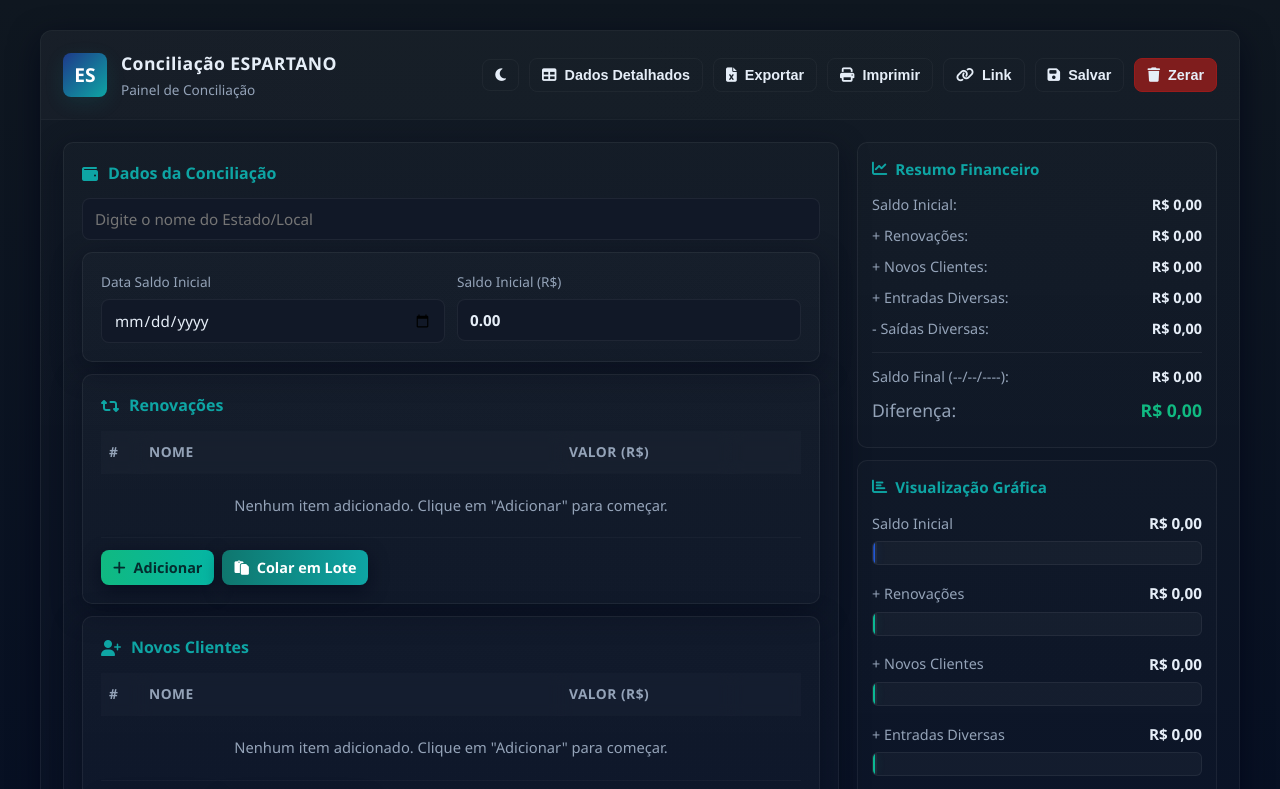
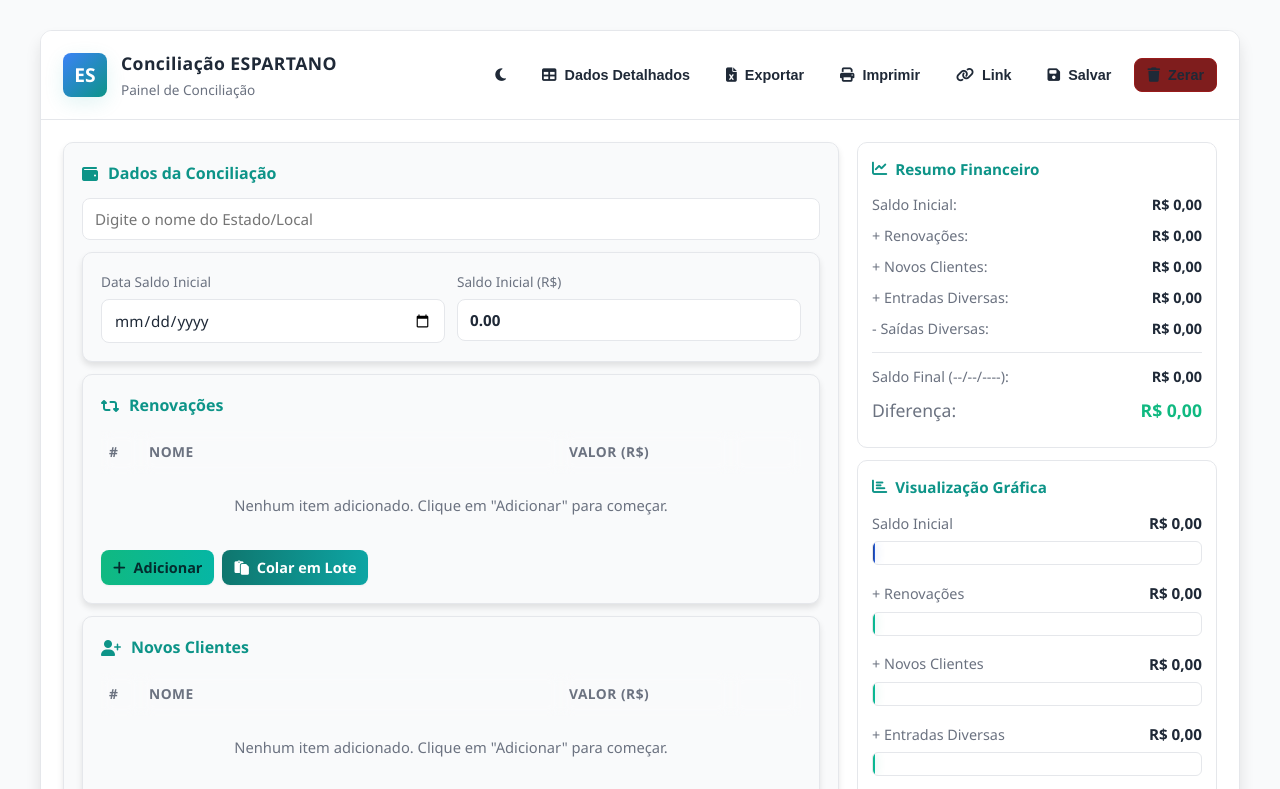
Before and after one commit to llandrade12/Concilia-o-, a plain HTML site: page index.html in a window 1280 px wide. Both pictures are taken after a click on the button "Alternar Tema". Shown: the top 789 px of the page. Drawn offline with Linux system fonts and the light colour scheme.

Commit message:
Implement light theme styles in styles.css
Added light theme support with new CSS variables and styles.

```diff
--- a/styles.css
+++ b/styles.css
@@ -15,6 +15,22 @@
   --transition: all 0.3s cubic-bezier(0.4, 0, 0.2, 1);
 }
 
+.light-theme {
+  --bg: #f9fafb; /* Fundo branco muito suave */
+  --card: #ffffff; /* Fundo dos painéis branco */
+  --muted: #6b7280; /* Texto secundário */
+  --accent: #0d9488; /* Cor de destaque (mantida) */
+  --primary: #3b82f6; /* Azul mais suave */
+  --danger: #dc2626; /* Vermelho */
+  --success: #10b981; /* Verde */
+  --glass: rgba(0, 0, 0, 0.01);
+  --border: #e5e7eb; /* Borda clara */
+  --white: #1f2937; /* Texto principal escuro */
+  --shadow-sm: 0 1px 2px rgba(0, 0, 0, 0.05);
+  --shadow-md: 0 4px 6px rgba(0, 0, 0, 0.1);
+  --shadow-lg: 0 10px 15px rgba(0, 0, 0, 0.1);
+}
+
 *,
 *::before,
 *::after {
@@ -30,7 +46,7 @@ body {
 
 body {
   font-family: 'Segoe UI', Roboto, system-ui, -apple-system, 'Helvetica Neue', Arial, sans-serif;
-  background: linear-gradient(180deg, var(--bg), #071023);
+  background: var(--bg); /* Cor sólida para um visual flat */
   color: var(--white);
   -webkit-font-smoothing: antialiased;
   -moz-osx-font-smoothing: grayscale;
@@ -41,7 +57,7 @@ body {
 .wrap {
   max-width: 1200px;
   margin: 12px auto;
-  background: linear-gradient(180deg, rgba(255, 255, 255, 0.02), rgba(255, 255, 255, 0.01));
+  background: var(--card); /* Cor sólida do card para o wrap */
   border-radius: 12px;
   box-shadow: var(--shadow-lg);
   border: 1px solid var(--border);
@@ -53,8 +69,8 @@ body {
   align-items: center;
   justify-content: space-between;
   padding: 18px 22px;
-  background: linear-gradient(90deg, rgba(255, 255, 255, 0.02), rgba(255, 255, 255, 0.01));
-  border-bottom: 1px solid rgba(255, 255, 255, 0.03);
+  background: var(--card); /* Cor sólida do card */
+  border-bottom: 1px solid var(--border);
   gap: 16px;
   flex-wrap: wrap;
 }
@@ -138,7 +154,7 @@ main {
 }
 
 .panel {
-  background: linear-gradient(180deg, rgba(255, 255, 255, 0.015), rgba(255, 255, 255, 0.01));
+  background: var(--bg); /* Cor sólida do fundo */
   border-radius: 10px;
   padding: 18px;
   border: 1px solid var(--border);
@@ -401,10 +417,13 @@ tfoot td {
   display: flex;
   flex-direction: column;
   gap: 12px;
+  position: sticky; /* Torna a coluna lateral "pegajosa" */
+  top: 22px; /* Distância do topo da tela (ajustar conforme o padding do main) */
+  height: fit-content; /* Impede que o elemento se estique além do necessário */
 }
 
 .card {
-  background: linear-gradient(180deg, rgba(255, 255, 255, 0.015), rgba(255, 255, 255, 0.01));
+  background: var(--card); /* Cor sólida do card */
   border-radius: 10px;
   padding: 14px;
   border: 1px solid var(--border);
@@ -489,8 +508,8 @@ tfoot td {
   display: flex;
   justify-content: space-between;
   align-items: center;
-  border-top: 1px solid rgba(255, 255, 255, 0.02);
-  background: linear-gradient(180deg, rgba(255, 255, 255, 0.01), rgba(0, 0, 0, 0.02));
+  border-top: 1px solid var(--border);
+  background: var(--card); /* Cor sólida do card */
   flex-wrap: wrap;
   gap: 12px;
 }
```
